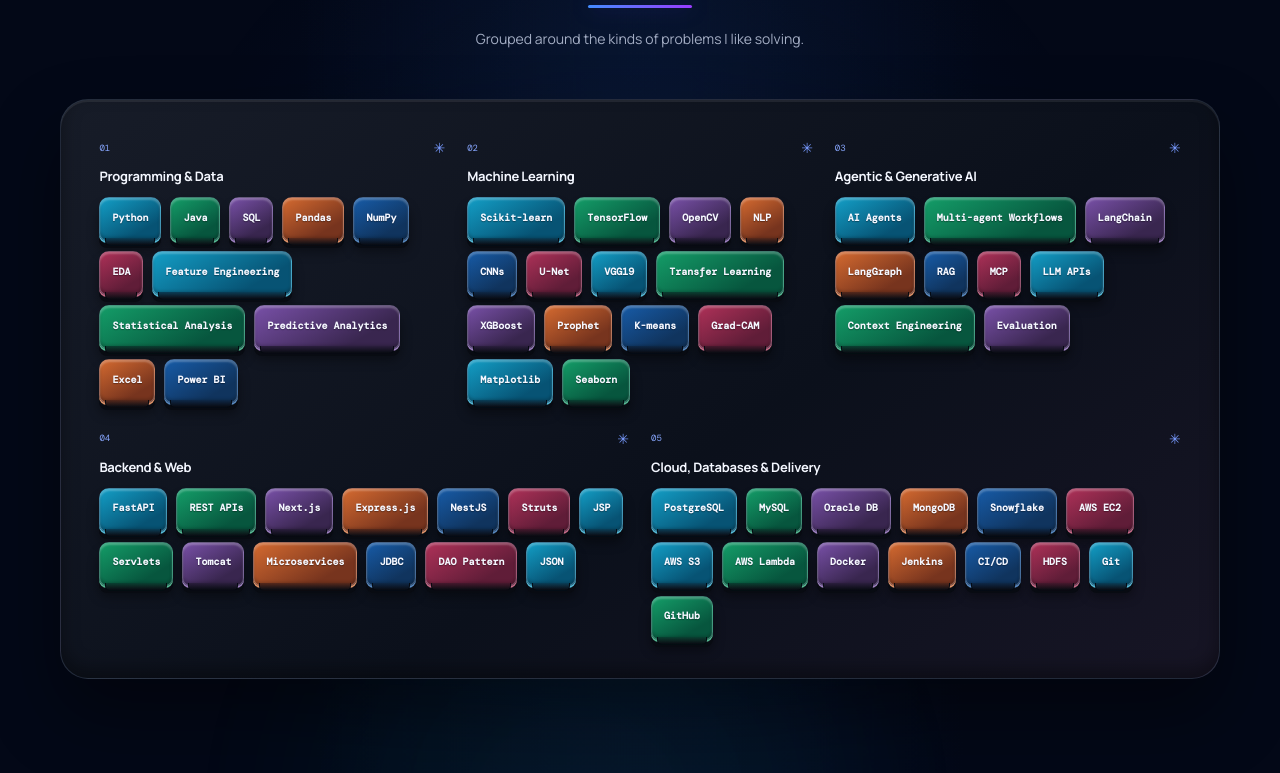
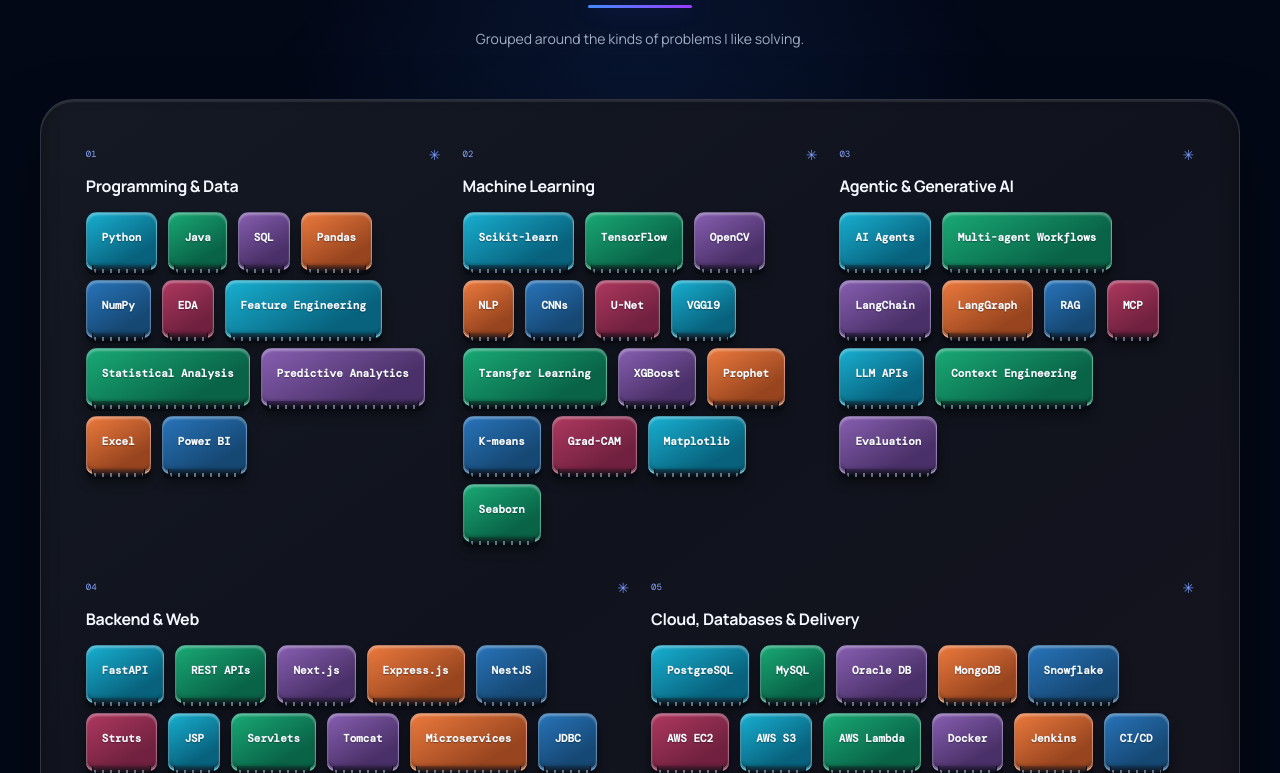
Before and after one commit to Mainaky/mainak-portfolio, a React (Create React App) app: page / in a window 1280 px wide. Shown: the part 1807-2580 px from the top of the page. Built offline with nearby package versions, Linux system fonts and the light colour scheme.

Commit message:
Match reference skill keyboard tray proportions

```diff
--- a/src/index.css
+++ b/src/index.css
@@ -486,15 +486,16 @@
 
 /* Put the real, interactive skill caps on a single keyboard deck. */
 .section-skills { overflow: visible; }
+.section-skills .section-wrap { width: min(1450px, calc(100% - 80px)); }
 .skill-stage {
-  padding: clamp(22px, 3vw, 42px);
-  border: 1px solid rgba(150, 172, 211, .16);
-  border-radius: 28px;
-  background: linear-gradient(145deg, #171c28 0%, #0b101b 58%, #171525 100%);
-  box-shadow: 0 34px 70px rgba(0, 0, 0, .42), inset 0 2px 0 rgba(255, 255, 255, .075), inset 0 -8px 18px rgba(0, 0, 0, .38);
+  padding: clamp(34px, 3.5vw, 54px);
+  border: 1px solid rgba(157, 169, 194, .22);
+  border-radius: 34px;
+  background: linear-gradient(145deg, #151923 0%, #10131d 52%, #15141f 100%);
+  box-shadow: 0 34px 70px rgba(0, 0, 0, .42), inset 0 2px 0 rgba(255, 255, 255, .09), inset 0 -8px 18px rgba(0, 0, 0, .3);
 }
 .keyboard-art { display: none; }
-.skill-grid { gap: clamp(17px, 2vw, 29px) 22px; }
+.skill-grid { gap: 38px 22px; }
 .skill-card,
 .skill-card:nth-child(2n),
 .skill-card:hover {
@@ -508,16 +509,17 @@
   transform: none;
 }
 .skill-card-top { min-height: 19px; }
-.skill-card h3 { margin: 10px 0 12px; font-size: 13px; }
-.skill-chips { gap: 10px 9px; }
+.skill-card h3 { margin: 11px 0 15px; font-size: 16px; }
+.skill-chips { gap: 12px 11px; }
 .skill-chips .skill-key {
-  min-height: 44px;
-  padding: 9px 12px 12px;
-  border-color: rgba(230, 239, 255, .25);
-  border-radius: 10px 10px 8px 8px;
-  color: #f5f7ff;
+  min-height: 56px;
+  padding: 12px 15px 16px;
+  border-color: rgba(231, 242, 255, .28);
+  border-radius: 11px 11px 8px 8px;
+  color: #f8fbff;
   background: linear-gradient(150deg, var(--key-top), var(--key-bottom) 75%);
-  box-shadow: 0 2px 0 color-mix(in srgb, var(--key-top), white 28%), 0 7px 0 #080b12, 0 10px 12px rgba(0, 0, 0, .42), inset 0 2px 2px rgba(255, 255, 255, .24), inset 0 -3px 3px rgba(0, 0, 0, .2);
+  box-shadow: 0 2px 0 color-mix(in srgb, var(--key-top), white 32%), 0 7px 0 #080b12, 0 10px 12px rgba(0, 0, 0, .42), inset 0 2px 2px rgba(255, 255, 255, .3), inset 0 -3px 3px rgba(0, 0, 0, .22);
+  font-size: 11px;
   transition: transform .09s ease, filter .15s ease, box-shadow .09s ease;
 }
 .skill-chips .skill-key::before {
@@ -529,12 +531,13 @@
   border-radius: 0 0 5px 5px;
   background: linear-gradient(180deg, color-mix(in srgb, var(--key-bottom), #080b12 28%), #080b12);
 }
-.skill-chips .skill-key:nth-child(6n + 1) { --key-top: #139ec6; --key-bottom: #075374; }
-.skill-chips .skill-key:nth-child(6n + 2) { --key-top: #149d68; --key-bottom: #07563e; }
-.skill-chips .skill-key:nth-child(6n + 3) { --key-top: #7850a7; --key-bottom: #39264f; }
-.skill-chips .skill-key:nth-child(6n + 4) { --key-top: #d46a30; --key-bottom: #77341e; }
-.skill-chips .skill-key:nth-child(6n + 5) { --key-top: #175ba7; --key-bottom: #10345e; }
-.skill-chips .skill-key:nth-child(6n) { --key-top: #ae3158; --key-bottom: #601d38; }
+.skill-chips .skill-key::after { position: absolute; right: 7px; bottom: -6px; left: 7px; height: 4px; border-radius: 0 0 3px 3px; background: repeating-linear-gradient(90deg, rgba(210, 230, 255, .45) 0 2px, transparent 2px 8px); content: ""; }
+.skill-chips .skill-key:nth-child(6n + 1) { --key-top: #18afd0; --key-bottom: #08627d; }
+.skill-chips .skill-key:nth-child(6n + 2) { --key-top: #19a975; --key-bottom: #096347; }
+.skill-chips .skill-key:nth-child(6n + 3) { --key-top: #875fb1; --key-bottom: #4a3068; }
+.skill-chips .skill-key:nth-child(6n + 4) { --key-top: #eb793d; --key-bottom: #98451f; }
+.skill-chips .skill-key:nth-child(6n + 5) { --key-top: #2874ba; --key-bottom: #164874; }
+.skill-chips .skill-key:nth-child(6n) { --key-top: #ae385f; --key-bottom: #71213f; }
 .skill-chips .skill-key:hover {
   filter: brightness(1.2);
   box-shadow: 0 2px 0 color-mix(in srgb, var(--key-top), white 28%), 0 7px 0 #080b12, 0 10px 17px rgba(0, 0, 0, .42), 0 0 17px color-mix(in srgb, var(--key-top), transparent 68%), inset 0 2px 2px rgba(255, 255, 255, .27);
@@ -561,6 +564,7 @@
 
 @media (max-width: 760px) {
   .site-header { padding-inline: 10px; }
+  .section-skills .section-wrap { width: min(100% - 36px, 560px); }
   .lanyard { top: -70px; height: 145px; }
   .nav-shell { min-height: 54px; }
   .menu-toggle { width: 39px; height: 39px; border-color: rgba(218, 228, 248, .36); border-radius: 12px; background: rgba(255, 255, 255, .055); }
@@ -568,8 +572,8 @@
   .desktop-nav { border-radius: 4px 4px 15px 15px; }
   .section-heading { text-align: center; }
   .section-heading h2 { padding-bottom: 15px; }
-  .skill-stage { padding: 20px 16px; border-radius: 21px; }
-  .skill-grid { gap: 20px 16px; }
+  .skill-stage { padding: 23px 18px; border-radius: 22px; }
+  .skill-grid { gap: 28px 16px; }
   .keyboard-key { min-height: 39px; border-radius: 8px; font-size: 10px; }
   .skill-grid { gap: 12px; }
   .skill-card, .skill-card:nth-child(4), .skill-card:nth-child(5) { padding: 17px 15px; }
```
